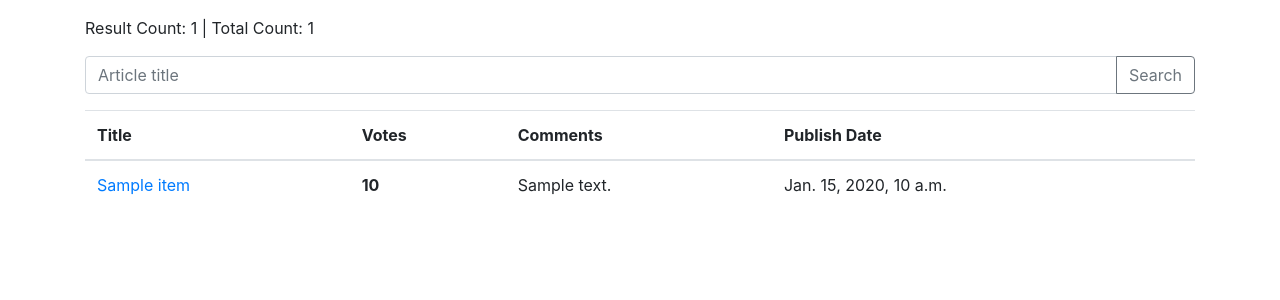
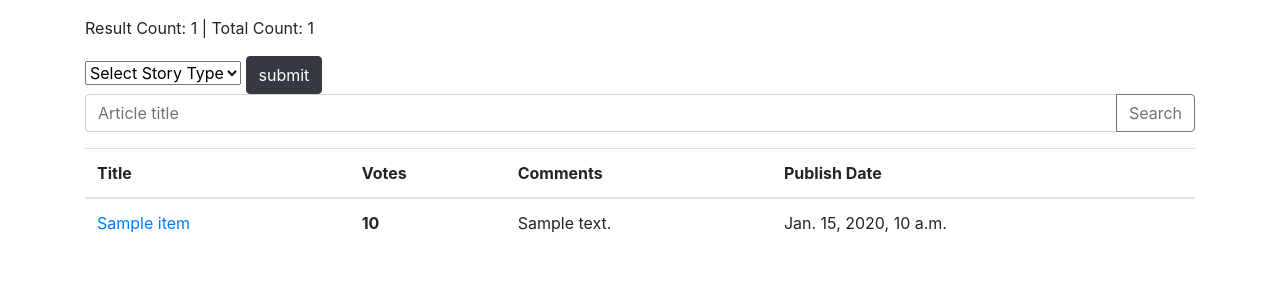
Before and after one commit to smyja/hnews, a Django app: template news/templates/homepage.html in a window 1280 px wide. Shown: the part 134-434 px from the top of the page. Run offline with Django 4.2, Linux system fonts and the light colour scheme; the template is opened without the code that fills it: most values are stand-ins (such as "Sample title", 1, 10 or a date in 2020); some libraries are stand-ins or nearby versions.

Commit message:
sort type done

```diff
--- a/news/templates/homepage.html
+++ b/news/templates/homepage.html
@@ -21,6 +21,15 @@
         <span>Result Count: {{ object_list.count }}</span> |
         <span>Total Count: {{ total_count }}</span>
     </div>
+    <form method="GET">
+         <select name="dropdown" class="form-select" aria-label="Default select example">
+        <option selected>Select Story Type</option>
+        <option value="story">Story</option>
+        <option value="job">Job</option>
+        <option value="poll">Poll</option>
+      </select>
+      <button type="submit" class="btn btn-dark">submit</button>
+    </form>
 
     <form method="GET">
         <div class="input-group mb-3">
@@ -28,6 +37,7 @@
             <div class="input-group-append">
                 <button class="btn btn-outline-secondary" type="submit" id="button-addon2">Search</button>
             </div>
+
         </div>
     </form>
 
```
Also changed, not shown: news/api.py (+14 -13 lines), news/views.py (+11 -2 lines), 1 other file.
